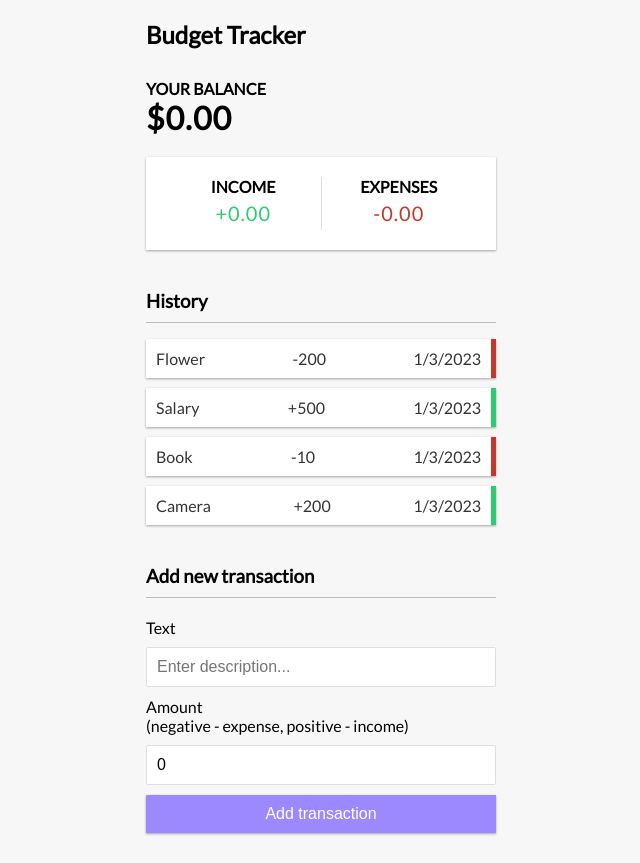
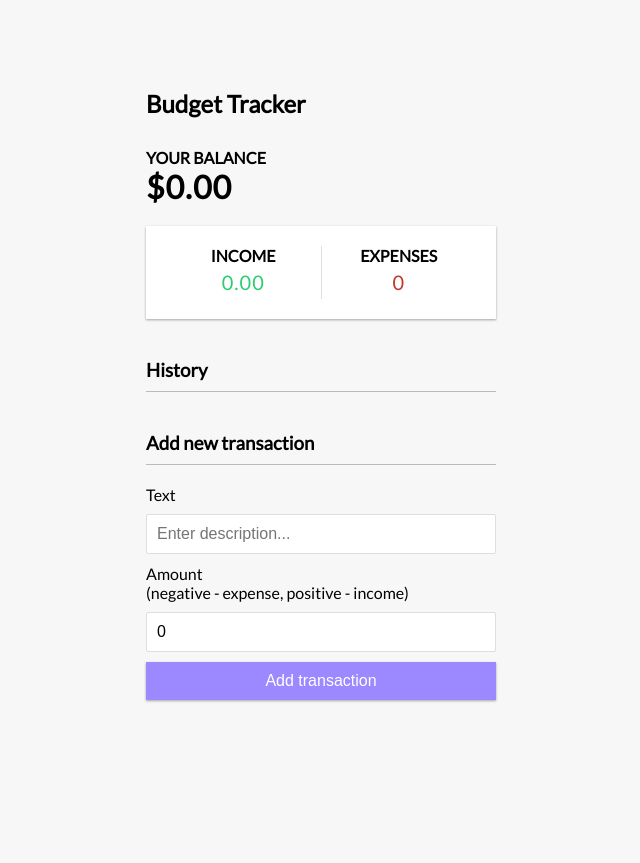
Before and after one commit to devstephen/budget-tracker, a React (Create React App) app: page / in a window 1280 px wide. Shown: the whole page, without its empty margins (319-959 px from the left). After the commit the page ends 800 px from the top, so only its background shows below. Built offline with nearby package versions, Linux system fonts and the light colour scheme.

Commit message:
Fix balance update and Add new Transaction

```diff
--- a/src/components/AddTransaction.js
+++ b/src/components/AddTransaction.js
@@ -1,19 +1,34 @@
-import React, { useState } from "react";
+import React, { useState, useContext } from "react";
+import { GlobalContext } from "../context/GlobalState";
 
 export const AddTransaction = () => {
   const [text, setText] = useState("");
   const [amount, setAmount] = useState(0);
+  const { addTransaction } = useContext(GlobalContext);
+
+  const onSubmit = (e) => {
+    e.preventDefault();
+
+    const newTransaction = {
+      id: Math.floor(Math.random() * 100000000),
+      text,
+      amount: +amount,
+    };
+
+    addTransaction(newTransaction);
+  };
 
   return (
     <div>
       <h3>Add new transaction</h3>
-      <form>
+      <form onSubmit={onSubmit}>
         <div className="form-control">
           <label htmlFor="text">Text</label>
           <input
             type="text"
             value={text}
             onChange={(e) => setText(e.target.value)}
+            required
             placeholder="Enter description..."
           />
         </div>
@@ -26,6 +41,7 @@
             type="number"
             value={amount}
             onChange={(e) => setAmount(e.target.value)}
+            required
             placeholder="Enter amount..."
           />
         </div>
--- a/src/components/Balance.js
+++ b/src/components/Balance.js
@@ -1,10 +1,16 @@
-import React from "react";
+import React, { useContext } from "react";
+import { GlobalContext } from "../context/GlobalState";
 
 export const Balance = () => {
+  const { transactions } = useContext(GlobalContext);
+  const amounts = transactions.map((transaction) => transaction.amount);
+  console.log(amounts);
+  const total = amounts.reduce((acc, item) => (acc += item), 0).toFixed(2);
+
   return (
     <>
       <h4>Your Balance</h4>
-      <h1>$0.00</h1>
+      <h1>${total}</h1>
     </>
   );
 };
--- a/src/components/IncomeExpenses.js
+++ b/src/components/IncomeExpenses.js
@@ -1,15 +1,26 @@
-import React from "react";
+import React, { useContext } from "react";
+import { GlobalContext } from "../context/GlobalState";
 
 export const IncomeExpenses = () => {
+  const { transactions } = useContext(GlobalContext);
+  const amounts = transactions.map((transaction) => transaction.amount);
+  const income = amounts
+    .filter((item) => item > 0)
+    .reduce((acc, item) => (acc += item), 0)
+    .toFixed(2);
+
+  const expense =
+    amounts.filter((item) => item < 0).reduce((acc, item) => (acc += item), 0) *
+    -(1).toFixed(2);
   return (
     <div className="inc-exp-container">
       <div>
         <h4>Income</h4>
-        <p className="money plus">+0.00</p>
+        <p className="money plus">{income}</p>
       </div>
       <div>
         <h4>Expenses</h4>
-        <p className="money minus">-0.00</p>
+        <p className="money minus">{expense}</p>
       </div>
     </div>
   );
--- a/src/components/Transaction.js
+++ b/src/components/Transaction.js
@@ -1,16 +1,23 @@
-import React from "react";
+import React, { useContext } from "react";
+import { GlobalContext } from "../context/GlobalState";
 
 export const Transaction = ({ transaction }) => {
+  const { deleteTransaction } = useContext(GlobalContext);
   const sign = transaction.amount < 0 ? "-" : "+";
   return (
     <li className={transaction.amount < 0 ? "minus" : "plus"}>
-      {transaction.text}{" "}
+      {transaction.text}
       <span>
         {sign}
         {Math.abs(transaction.amount)}
       </span>
-      {new Date().toLocaleDateString()}
-      <button className="delete-btn">❌</button>
+      {/* {new Date().toLocaleString()} */}
+      <button
+        className="delete-btn"
+        onClick={() => deleteTransaction(transaction.id)}
+      >
+        X
+      </button>
     </li>
   );
 };
--- a/src/context/AppReducer.js
+++ b/src/context/AppReducer.js
@@ -1,5 +1,18 @@
 export default (state, action) => {
   switch (action.type) {
+    case "DELETE_TRANSACTION":
+      return {
+        ...state,
+        transactions: state.transactions.filter(
+          (transaction) => transaction.id !== action.payload
+        ),
+      };
+
+    case "ADD_TRANSACTION":
+      return {
+        ...state,
+        transactions: [action.payload, ...state.transactions],
+      };
     default:
       return state;
   }
--- a/src/context/GlobalState.js
+++ b/src/context/GlobalState.js
@@ -3,12 +3,7 @@
 
 // Initial state
 const initialState = {
-  transactions: [
-    { id: 1, text: "Flower", amount: -200 },
-    { id: 2, text: "Salary", amount: 500 },
-    { id: 3, text: "Book", amount: -10 },
-    { id: 4, text: "Camera", amount: 200 },
-  ],
+  transactions: [],
 };
 
 // Create Global context
@@ -20,10 +15,27 @@
 export const GlobalProvider = ({ children }) => {
   const [state, dispatch] = useReducer(AppReducer, initialState);
 
+  // Actions
+  function addTransaction(transaction) {
+    dispatch({
+      type: "ADD_TRANSACTION",
+      payload: transaction,
+    });
+  }
+
+  function deleteTransaction(id) {
+    dispatch({
+      type: "DELETE_TRANSACTION",
+      payload: id,
+    });
+  }
+
   return (
     <GlobalContext.Provider
       value={{
         transactions: state.transactions,
+        addTransaction,
+        deleteTransaction,
       }}
     >
       {children}
```
